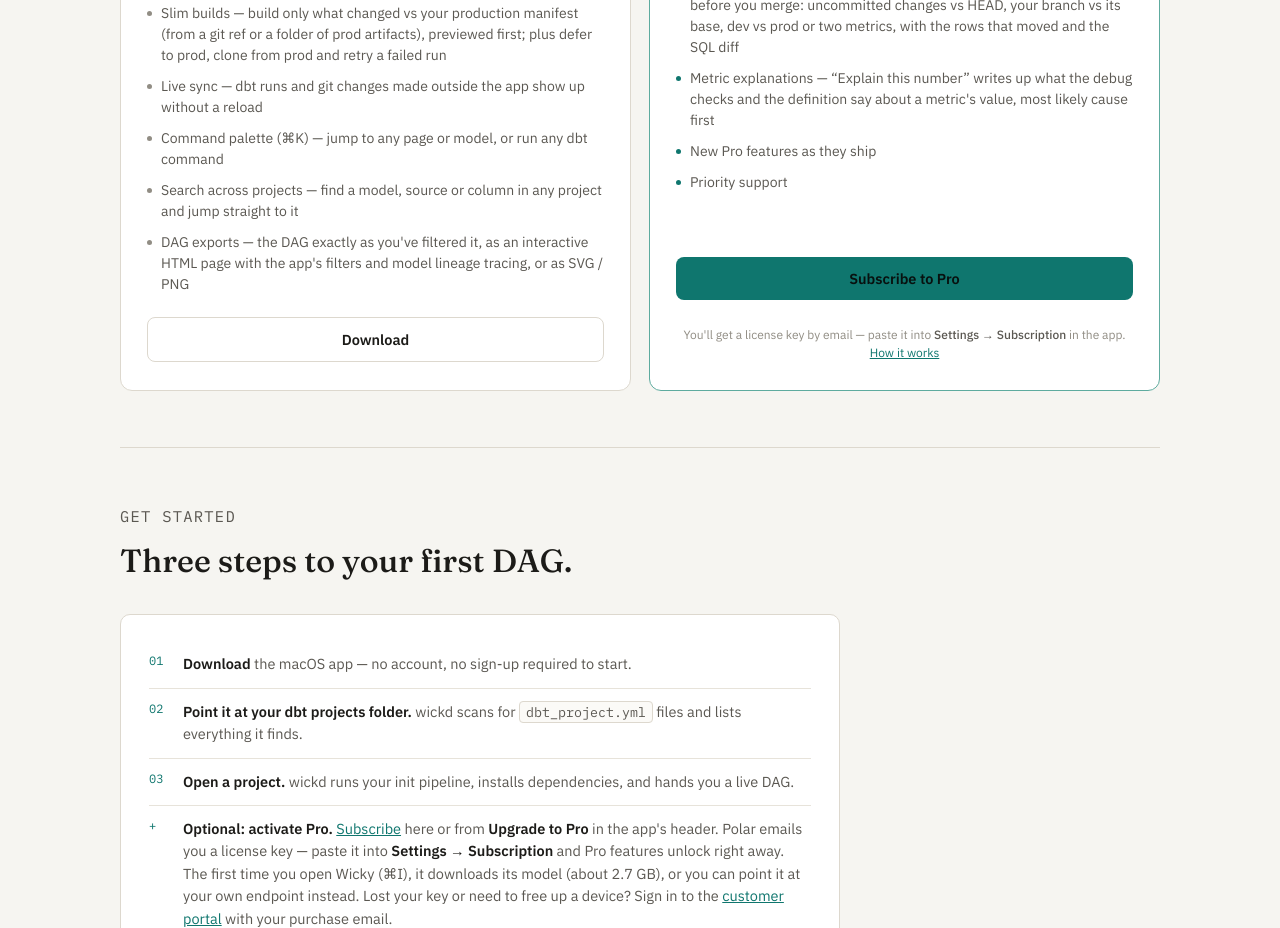
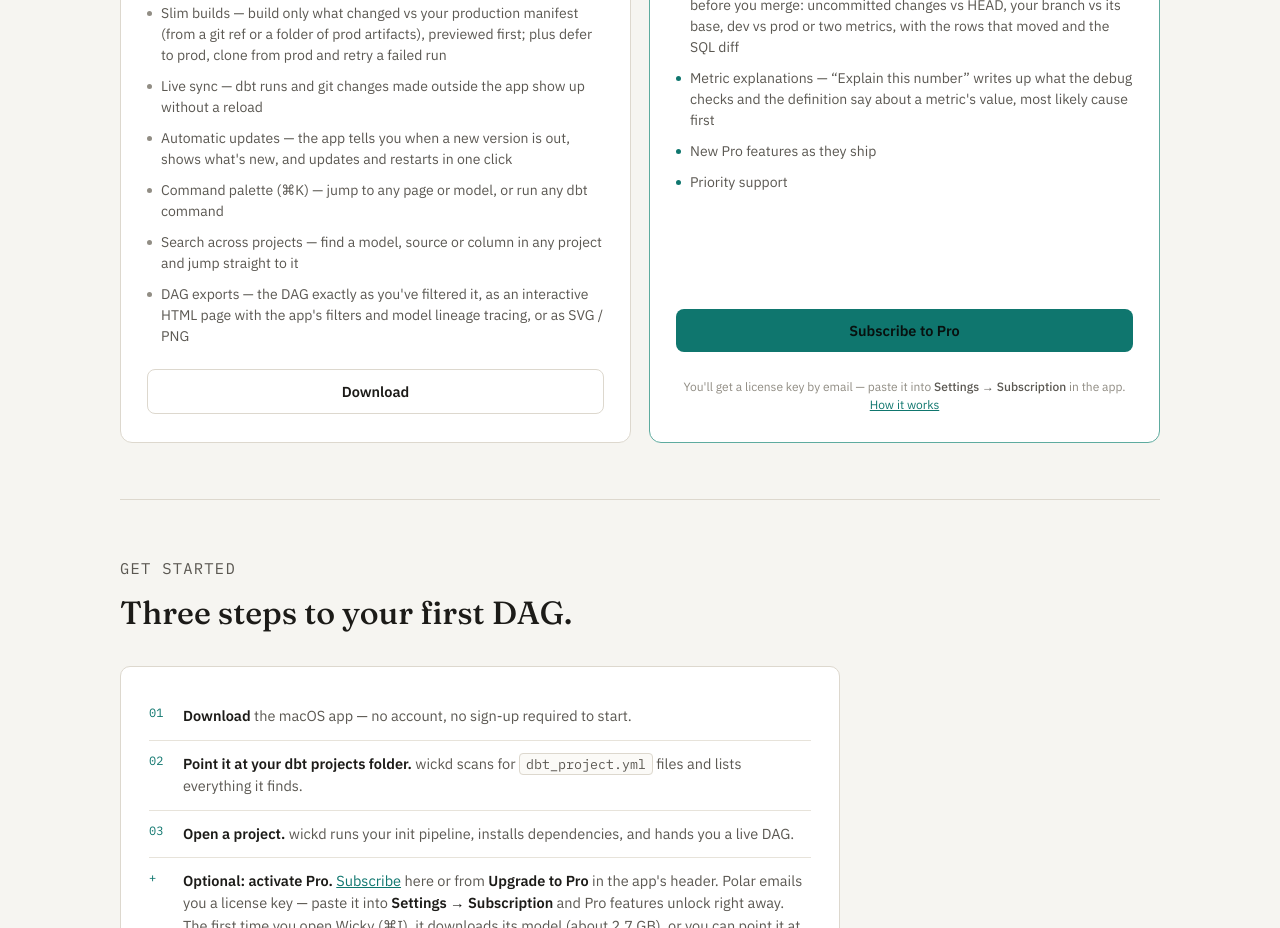
Before and after one commit to EricLamphere/lamphere-labs, a plain HTML site: page tools/wickd/index.html in a window 1280 px wide. Shown: the part 7658-8586 px from the top of the page. Drawn offline with Linux system fonts and the light colour scheme; no server answers.

Commit message:
automatic updates

```diff
--- a/tools/wickd/index.html
+++ b/tools/wickd/index.html
@@ -781,6 +781,7 @@
           <li>Scheduled runs — run any dbt command every N hours or on a cron schedule while wickd is open; failed and skipped runs are flagged</li>
           <li>Slim builds — build only what changed vs your production manifest (from a git ref or a folder of prod artifacts), previewed first; plus defer to prod, clone from prod and retry a failed run</li>
           <li>Live sync — dbt runs and git changes made outside the app show up without a reload</li>
+          <li>Automatic updates — the app tells you when a new version is out, shows what's new, and updates and restarts in one click</li>
           <li>Command palette (⌘K) — jump to any page or model, or run any dbt command</li>
           <li>Search across projects — find a model, source or column in any project and jump straight to it</li>
           <li>DAG exports — the DAG exactly as you've filtered it, as an interactive HTML page with the app's filters and model lineage tracing, or as SVG / PNG</li>
```
